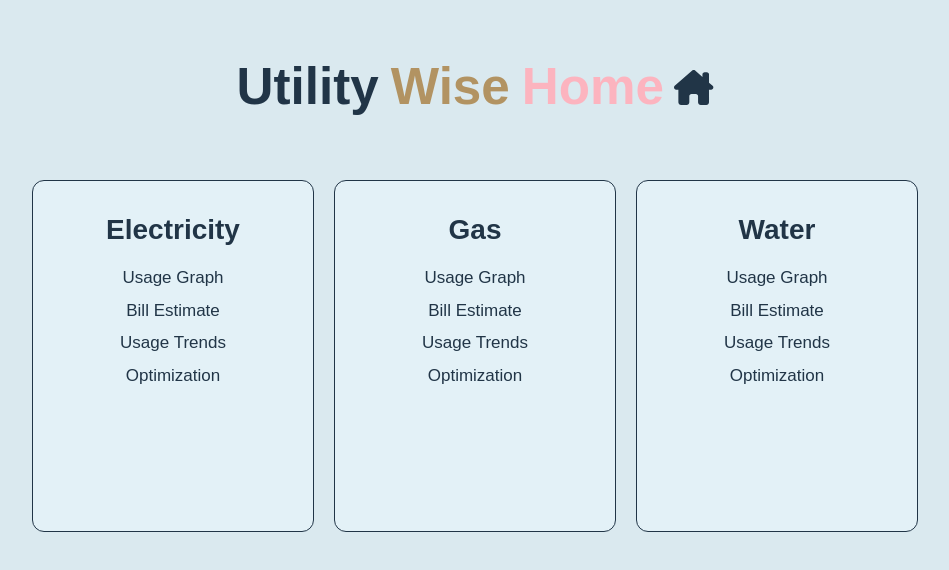
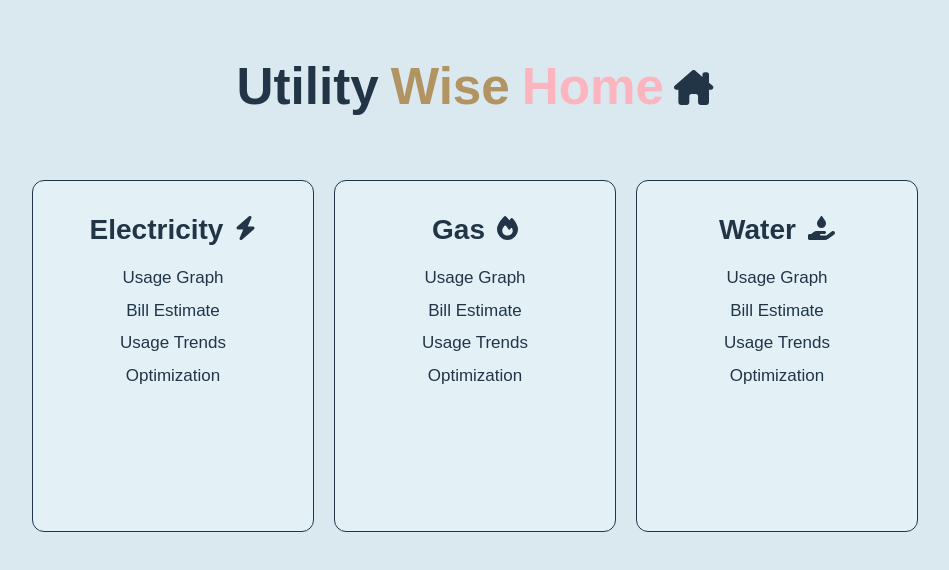
Before and after one commit to Elyzavetka/utility_wise_home, a React (Vite) app in the folder frontend/: page / in a window 1280 px wide. Shown: the top 570 px of the page, without its empty margins (165-1114 px from the left). Built offline with nearby package versions, Linux system fonts and the light colour scheme.

Commit message:
Add FontAwesome icons to Electricity, Gas, and Water components.

```diff
--- a/frontend/src/components/Electricity /Electricity.module.css
+++ b/frontend/src/components/Electricity /Electricity.module.css
@@ -2,6 +2,16 @@
   font-size: 28px;
   font-weight: bold;
   margin-bottom: 20px;
+  display: flex;
+  align-items: center;
+  justify-content: center;
+}
+
+.header svg {
+  margin-left: 12px;
+  font-size: 24px;
+  vertical-align: middle;
+  transform: translateY(-2px);
 }
 
 .electricityBlock {
--- a/frontend/src/components/Electricity /Electricity.tsx
+++ b/frontend/src/components/Electricity /Electricity.tsx
@@ -1,10 +1,15 @@
 import React from "react";
+import { FontAwesomeIcon } from "@fortawesome/react-fontawesome";
+import { faBolt } from "@fortawesome/free-solid-svg-icons";
 import styles from "./Electricity.module.css";
 
 const Electricity: React.FC = () => {
   return (
     <div className={styles.electricityBlock}>
-      <h1 className={styles.header}>Electricity</h1>
+      <h1 className={styles.header}>
+        Electricity
+        <FontAwesomeIcon icon={faBolt} />
+      </h1>
       <div className={styles.contentList}>
         <div>Usage Graph</div>
         <div>Bill Estimate</div>
--- a/frontend/src/components/Gas/Gas.module.css
+++ b/frontend/src/components/Gas/Gas.module.css
@@ -2,6 +2,16 @@
   font-size: 28px;
   font-weight: bold;
   margin-bottom: 20px;
+  display: flex;
+  align-items: center;
+  justify-content: center;
+}
+
+.header svg {
+  margin-left: 12px;
+  font-size: 24px;
+  vertical-align: middle;
+  transform: translateY(-2px);
 }
 
 .gasBlock {
--- a/frontend/src/components/Gas/Gas.tsx
+++ b/frontend/src/components/Gas/Gas.tsx
@@ -1,10 +1,15 @@
 import React from "react";
+import { FontAwesomeIcon } from "@fortawesome/react-fontawesome";
+import { faFire } from "@fortawesome/free-solid-svg-icons";
 import styles from "./Gas.module.css";
 
 const Gas: React.FC = () => {
   return (
     <div className={styles.gasBlock}>
-      <h1 className={styles.header}>Gas</h1>
+      <h1 className={styles.header}>
+        Gas
+        <FontAwesomeIcon icon={faFire} />
+      </h1>
       <div className={styles.contentList}>
         <div>Usage Graph</div>
         <div>Bill Estimate</div>
--- a/frontend/src/components/Water/Water.module.css
+++ b/frontend/src/components/Water/Water.module.css
@@ -2,6 +2,15 @@
   font-size: 28px;
   font-weight: bold;
   margin-bottom: 20px;
+  display: flex;
+  align-items: center;
+  justify-content: center;
+}
+.header svg {
+  margin-left: 12px;
+  font-size: 24px;
+  vertical-align: middle;
+  transform: translateY(-2px);
 }
 
 .waterBlock {
--- a/frontend/src/components/Water/Water.tsx
+++ b/frontend/src/components/Water/Water.tsx
@@ -1,10 +1,15 @@
 import React from "react";
+import { FontAwesomeIcon } from "@fortawesome/react-fontawesome";
+import { faHandHoldingDroplet } from "@fortawesome/free-solid-svg-icons";
 import styles from "./Water.module.css";
 
 const Water: React.FC = () => {
   return (
     <div className={styles.waterBlock}>
-      <h1 className={styles.header}>Water</h1>
+      <h1 className={styles.header}>
+        Water
+        <FontAwesomeIcon icon={faHandHoldingDroplet} />
+      </h1>
       <div className={styles.contentList}>
         <div>Usage Graph</div>
         <div>Bill Estimate</div>
```
